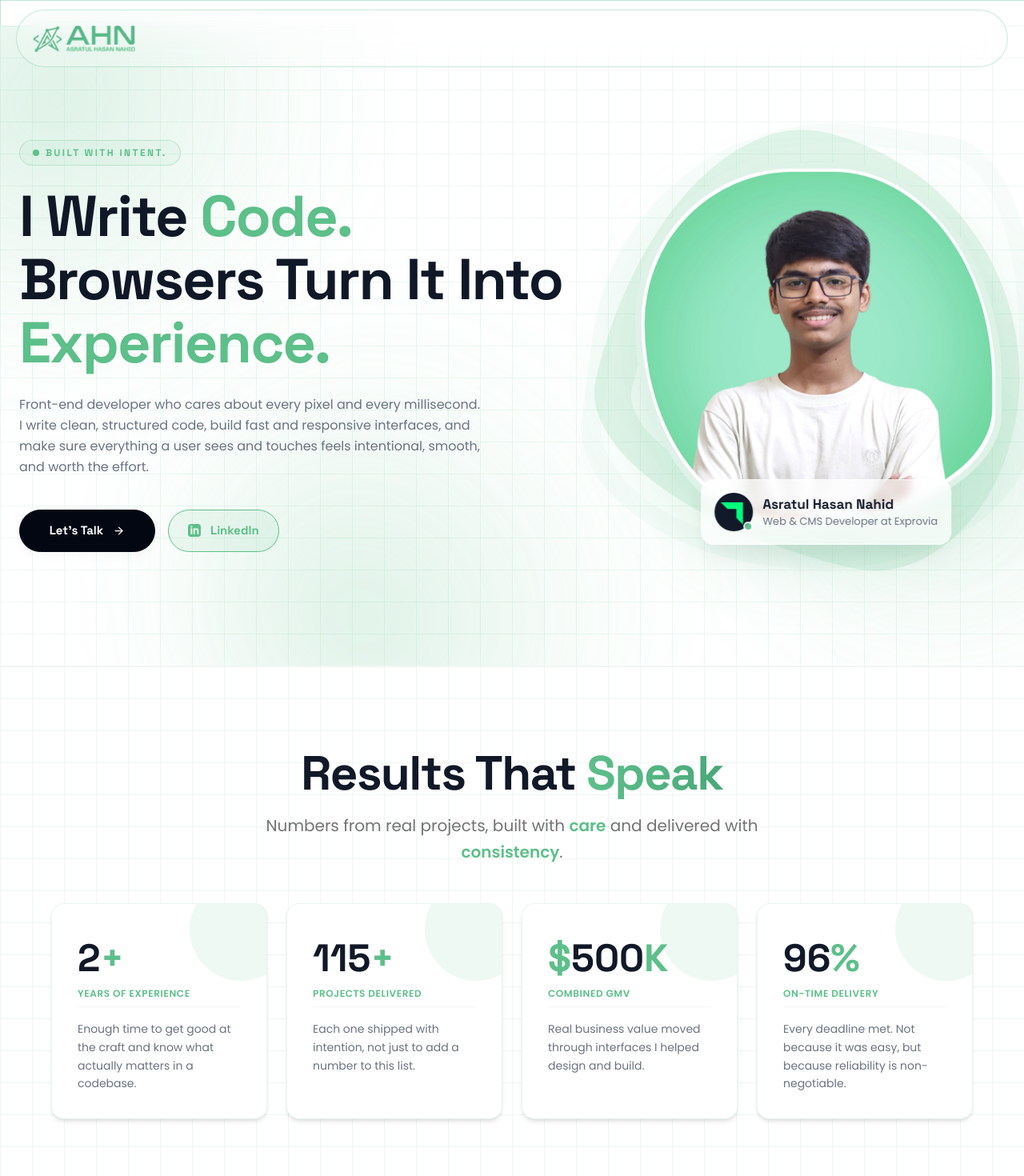
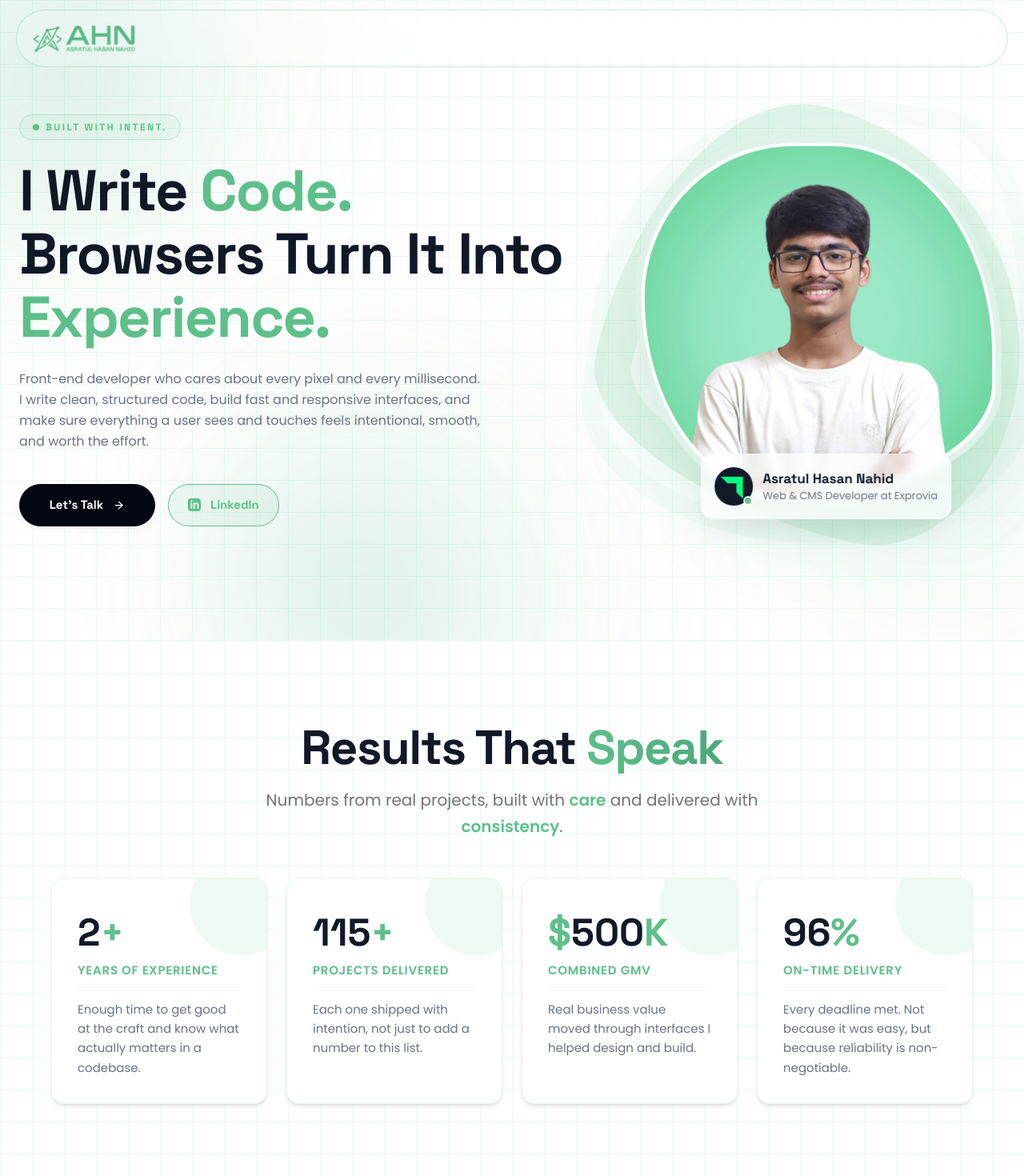
Before and after one commit to asratulhasannahid/asratul-hasan-nahid-frontend-react, a React (Vite) app: page / in a window 1280 px wide. Shown: the top 1470 px of the page at 80% size. Built offline with nearby package versions, Linux system fonts and the light colour scheme.

Commit message:
font size adjustment

```diff
--- a/src/components/Home/Hero/Hero.jsx
+++ b/src/components/Home/Hero/Hero.jsx
@@ -8,7 +8,7 @@ export default function Hero() {
   return (
     <section
       id="hero-section"
-      className="relative min-h-[90vh] lg:min-h-screen flex items-center px-6 py-20 lg:py-32 overflow-hidden bg-white"
+      className="relative min-h-[90vh] lg:min-h-screen flex items-center px-6 py-28 lg:py-32 overflow-hidden bg-white"
     >
       {/* Background Grid Overlay */}
       <div className="absolute inset-0 z-0 opacity-40">
@@ -101,7 +101,7 @@ export default function Hero() {
             {/* Let's Connect Button */}
             <a
               id="btn-lets-connect"
-              href="#contact"
+              href="mailto:asratulhasannahid@gmail.com"
               className="group/btn relative px-8 py-3.5 rounded-full bg-gray-950  border-gray-950 text-[#ffffff] font-space text-[15px] font-bold border  shadow-[0_4px_14px_rgba(0,0,0,0.04)] hover:bg-[#5DBF8A] hover:text-white hover:border-[#5DBF8A] transition-all duration-300 flex items-center justify-center gap-3 overflow-hidden text-center min-w-[170px]"
             >
               Let's Talk{" "}
@@ -113,7 +113,7 @@ export default function Hero() {
             {/* LinkedIn Button */}
             <a
               id="btn-linkedin"
-              href="https://linkedin.com"
+              href="https://linkedin.com/in/asratulhasannahid"
               target="_blank"
               rel="noopener noreferrer"
               className="px-6 py-3.5 rounded-full bg-[#5dbf8b18] border-[#5DBF8A] border-[1px] backdrop-blur-lg text-[#5DBF8A] font-space text-[15px] font-bold hover:bg-transparent hover:text-[#5DBF8A] hover:border-[#5DBF8A] transition-all duration-300 flex items-center justify-center gap-2"
--- a/src/components/Home/Stats/Stats.jsx
+++ b/src/components/Home/Stats/Stats.jsx
@@ -207,11 +207,11 @@ export default function Stats() {
               </span>
             </div>
 
-            <p className="font-poppins font-semibold text-xs tracking-wider uppercase text-[#5DBF8A] mt-3 pb-2 border-b border-neutral-100 relative z-10">
+            <p className="font-poppins font-semibold text-[15px] tracking-wider uppercase text-[#5DBF8A] mt-3 pb-2 border-b border-neutral-100 relative z-10">
               {card.title}
             </p>
 
-            <p className="font-poppins font-light text-sm text-[#6B7280] mt-4 leading-relaxed relative z-10">
+            <p className="font-poppins font-light text-[15px] text-[#6B7280] mt-4 leading-relaxed relative z-10">
               {card.description}
             </p>
           </div>
--- a/src/components/Layout/Header/Header.jsx
+++ b/src/components/Layout/Header/Header.jsx
@@ -21,10 +21,10 @@ export default function Header() {
     return () => window.removeEventListener("scroll", handleScroll);
   }, []);
 
-  const navItems = ["Home", "Aboub Me", "Expertise", "Projects", "Articles"];
+  const navItems = ["Home", "About Me", "Expertise", "Projects", "Articles"];
 
   return (
-    <header className="mb-8">
+    <header>
       <section
         id="portfolio-header"
         className={`fixed top-[12px] left-[20px] right-[20px] z-50 transition-all duration-300 max-w-7xl mx-auto animate-header-slide-down rounded-full ${
@@ -104,8 +104,8 @@ export default function Header() {
             {/* Let's Talk Button */}
             <a
               id="header-cta-button"
-              href="mailto:proniizam@gmail.com"
-              className="px-6 h-[46px] rounded-full bg-[#111827] text-white border border-[#111827] text-sm font-semibold font-poppins flex items-center justify-center gap-2.5 shadow-xs hover:shadow-md transition-all duration-300 hover:bg-[#5DBF8A] hover:text-white hover:border-[#5DBF8A] hover:scale-[1.02] cursor-pointer"
+              href="mailto:asratulhasannahid@gmail.com"
+              className="px-6 h-[46px] rounded-full bg-[#111827] text-white border border-[#111827] text-[16px] font-semibold font-poppins flex items-center justify-center gap-2.5 shadow-xs hover:shadow-md transition-all duration-300 hover:bg-[#5DBF8A] hover:text-white hover:border-[#5DBF8A] hover:scale-[1.02] cursor-pointer"
             >
               <span>Let's Talk</span>
               <ArrowRight size={15}></ArrowRight>
@@ -190,7 +190,7 @@ export default function Header() {
 
               {/* Mobile "Let's Talk" Button */}
               <a
-                href="mailto:proniizam@gmail.com"
+                href="mailto:asratulhasannahid@gmail.com"
                 className="flex-1 max-w-[200px] h-[46px] rounded-full bg-[#5DBF8A] text-white text-sm font-semibold font-poppins flex items-center justify-center gap-2 shadow-sm cursor-pointer"
               >
                 <span>Let's Talk</span>
```
